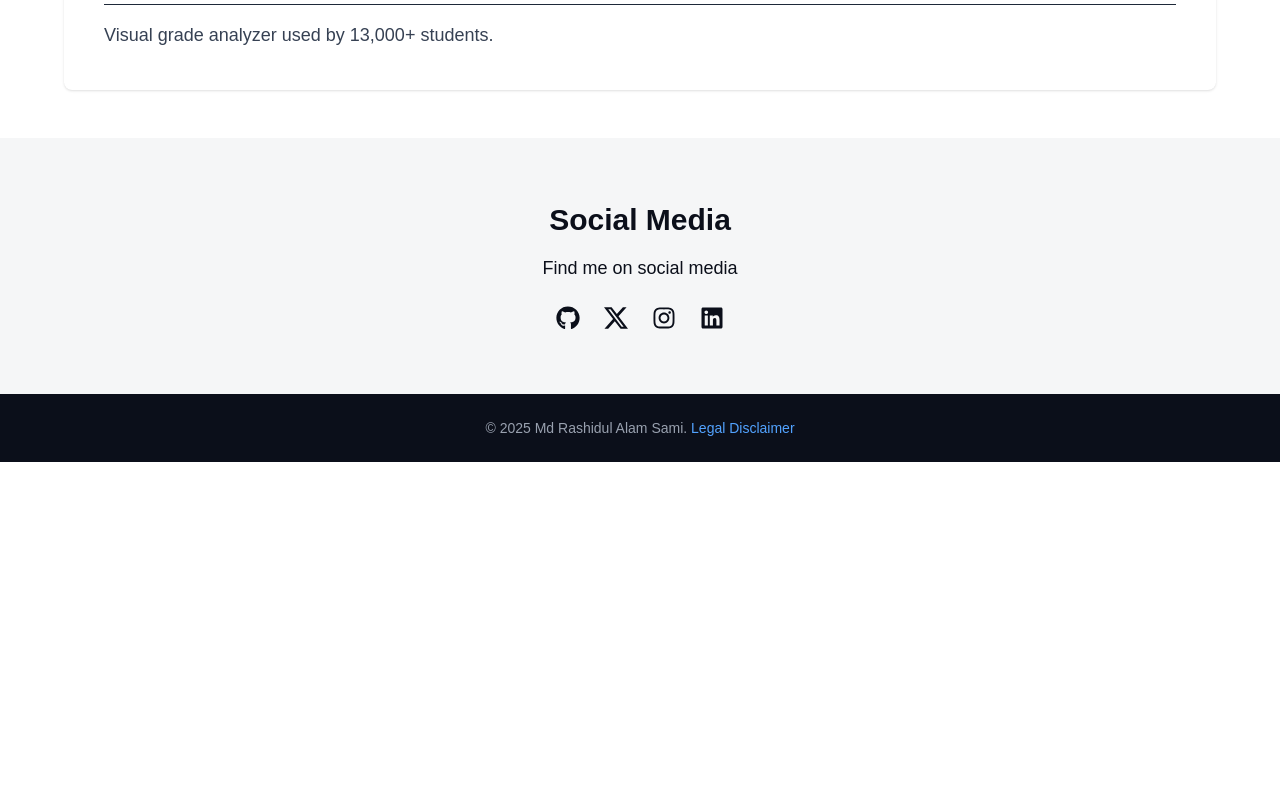
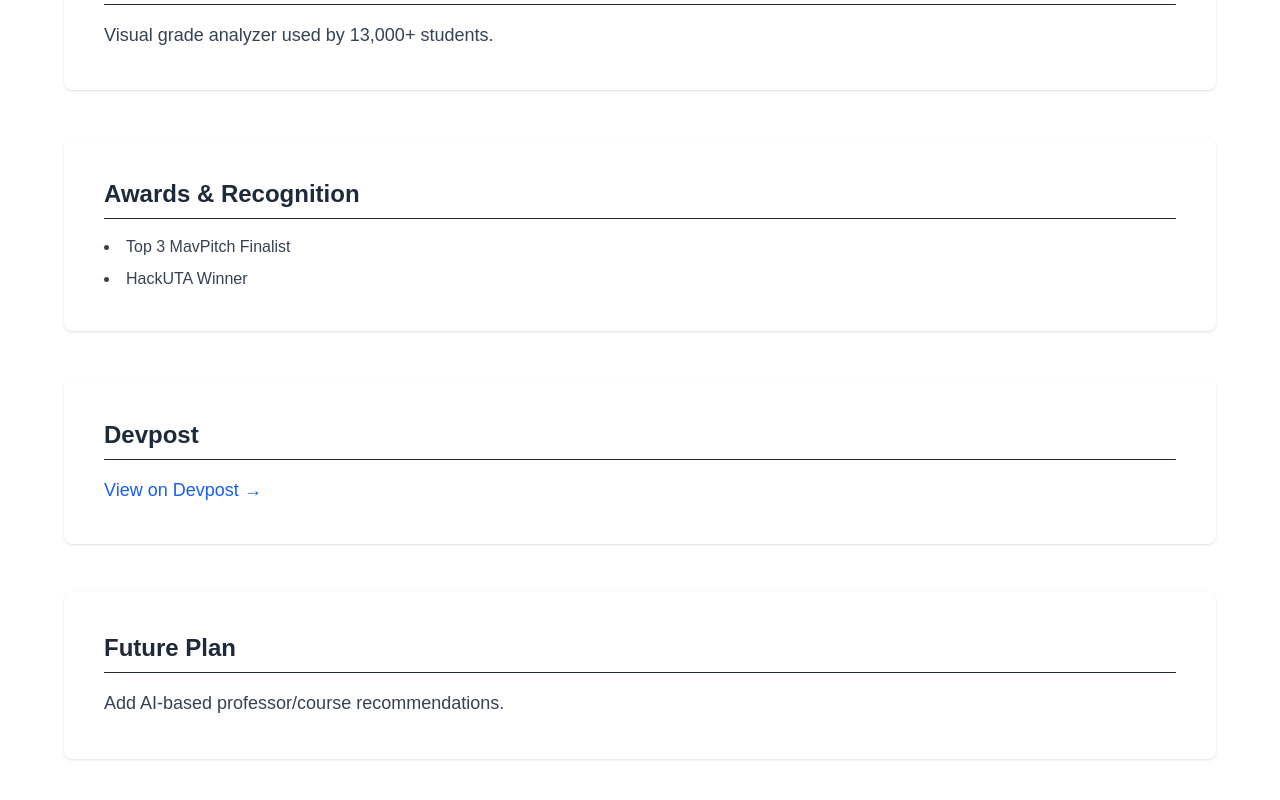
Before and after one commit to rashidulas/rashidulas_web, a Next.js app: page /portfolio/mavgrades in a window 1280 px wide. Shown: the part 680-1480 px from the top of the page. Before the commit the page ends 1142 px from the top, so only its background shows below. Built offline with nearby package versions, Linux system fonts and the light colour scheme.

Commit message:
project page error 6

```diff
--- a/app/portfolio/[id]/page.tsx
+++ b/app/portfolio/[id]/page.tsx
@@ -2,20 +2,28 @@ import { projects } from "@/data/projects";
 import { notFound } from "next/navigation";
 import Image from "next/image";
 
-// ✅ Import type from Next.js;
+// ✅ Ensure correct typing
+type PageProps = {
+  params: {
+    id: string;
+  };
+};
 
-export function generateStaticParams() {
+// ✅ generateStaticParams to support static routing
+export async function generateStaticParams() {
   return projects.map((project) => ({
     id: project.id,
   }));
 }
 
-export default function ProjectPage({ params }: { params: { id: string } }) {
+// ✅ Main page component
+export default function ProjectPage({ params }: PageProps) {
   const project = projects.find((p) => p.id === params.id);
   if (!project) return notFound();
 
   return (
     <div className="w-full bg-white text-gray-800 py-12 px-4 sm:px-6 lg:px-16 space-y-12">
+      {/* Project Image */}
       <div className="w-full max-w-7xl mx-auto relative h-[500px]">
         <Image
           src={project.image}
@@ -25,6 +33,7 @@ export default function ProjectPage({ params }: { params: { id: string } }) {
         />
       </div>
 
+      {/* Description */}
       <div className="w-full max-w-7xl mx-auto bg-white rounded-lg shadow p-6 sm:p-10">
         <h1 className="text-3xl sm:text-4xl font-bold mb-4 border-b pb-2">
           {project.title}
@@ -33,6 +42,45 @@ export default function ProjectPage({ params }: { params: { id: string } }) {
           {project.description}
         </p>
       </div>
+
+      {/* Optional Fields */}
+      {Array.isArray(project.awards) && project.awards.length > 0 && (
+        <div className="w-full max-w-7xl mx-auto bg-white rounded-lg shadow p-6 sm:p-10">
+          <h2 className="text-2xl font-semibold mb-4 border-b pb-2">
+            Awards & Recognition
+          </h2>
+          <ul className="list-disc list-inside space-y-2 text-gray-700">
+            {project.awards.map((award, i) => (
+              <li key={i}>{award}</li>
+            ))}
+          </ul>
+        </div>
+      )}
+
+      {project.devpost && (
+        <div className="w-full max-w-7xl mx-auto bg-white rounded-lg shadow p-6 sm:p-10">
+          <h2 className="text-2xl font-semibold mb-4 border-b pb-2">Devpost</h2>
+          <a
+            href={project.devpost}
+            target="_blank"
+            rel="noopener noreferrer"
+            className="text-blue-600 hover:underline text-lg"
+          >
+            View on Devpost →
+          </a>
+        </div>
+      )}
+
+      {project.futurePlan && (
+        <div className="w-full max-w-7xl mx-auto bg-white rounded-lg shadow p-6 sm:p-10">
+          <h2 className="text-2xl font-semibold mb-4 border-b pb-2">
+            Future Plan
+          </h2>
+          <p className="text-base sm:text-lg text-gray-700 leading-relaxed">
+            {project.futurePlan}
+          </p>
+        </div>
+      )}
     </div>
   );
 }
```
